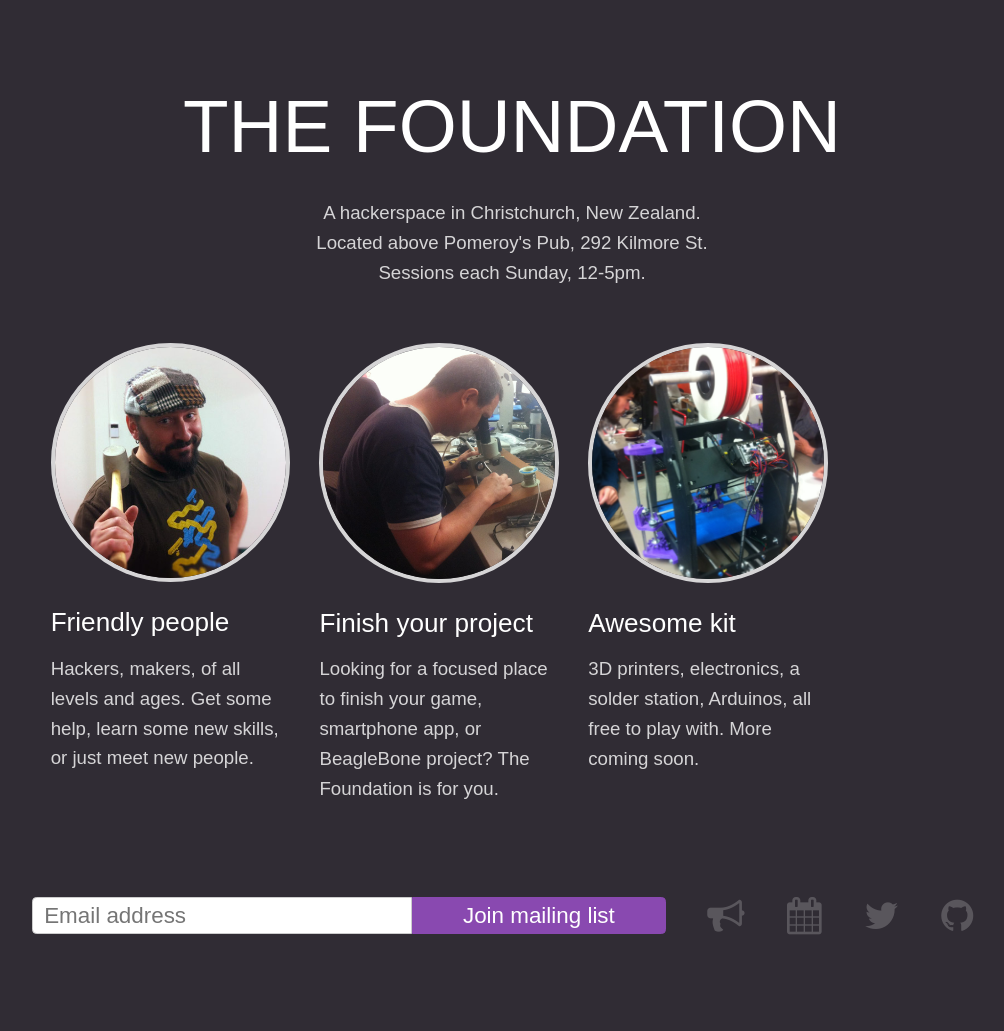
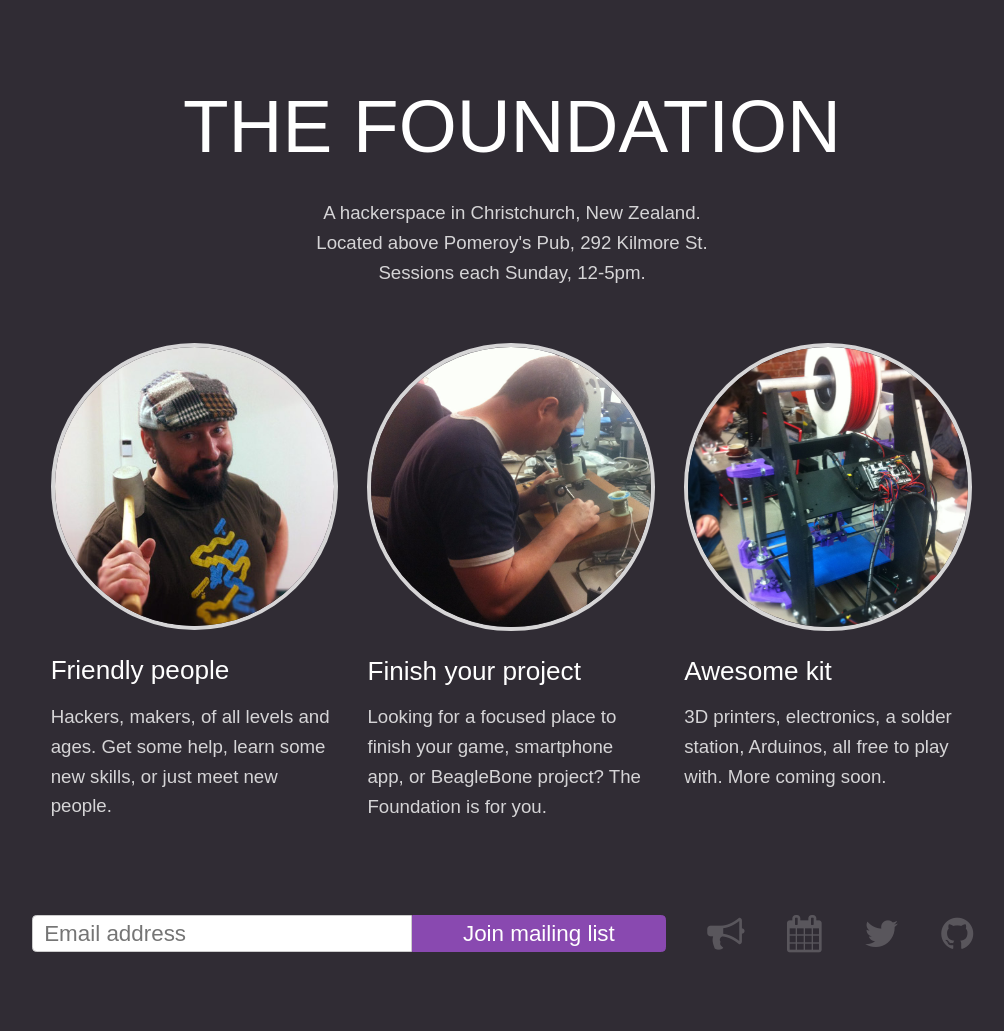
Before and after one commit to the-foundation/the-foundation.github.io, a Jekyll site: the page built from index.html, in a window 1280 px wide. Shown: the whole page, without its empty margins (128-1132 px from the left). Built offline with Jekyll 4.4.1, drawn with Linux system fonts in a browser that asks for light colours; nearby versions of some CDN libraries.

Commit message:
Add -moz equivalents for box-sizing
Firefox doesn't support box-sizing yet.

```diff
--- a/stylesheets/foundation.css
+++ b/stylesheets/foundation.css
@@ -79,6 +79,7 @@
 }
 
 #mailing-list-subscription input {
+  -moz-box-sizing: border-box;
   box-sizing: border-box;
   float: left;
   margin: 0;
@@ -114,9 +115,10 @@
 }
 
 #reasons-to-come .reason {
+  -moz-box-sizing: border-box;
   box-sizing: border-box;
   float: left;
-  width: 28%;
+  width: 33%;
   padding: 1em;
 }
 
```
